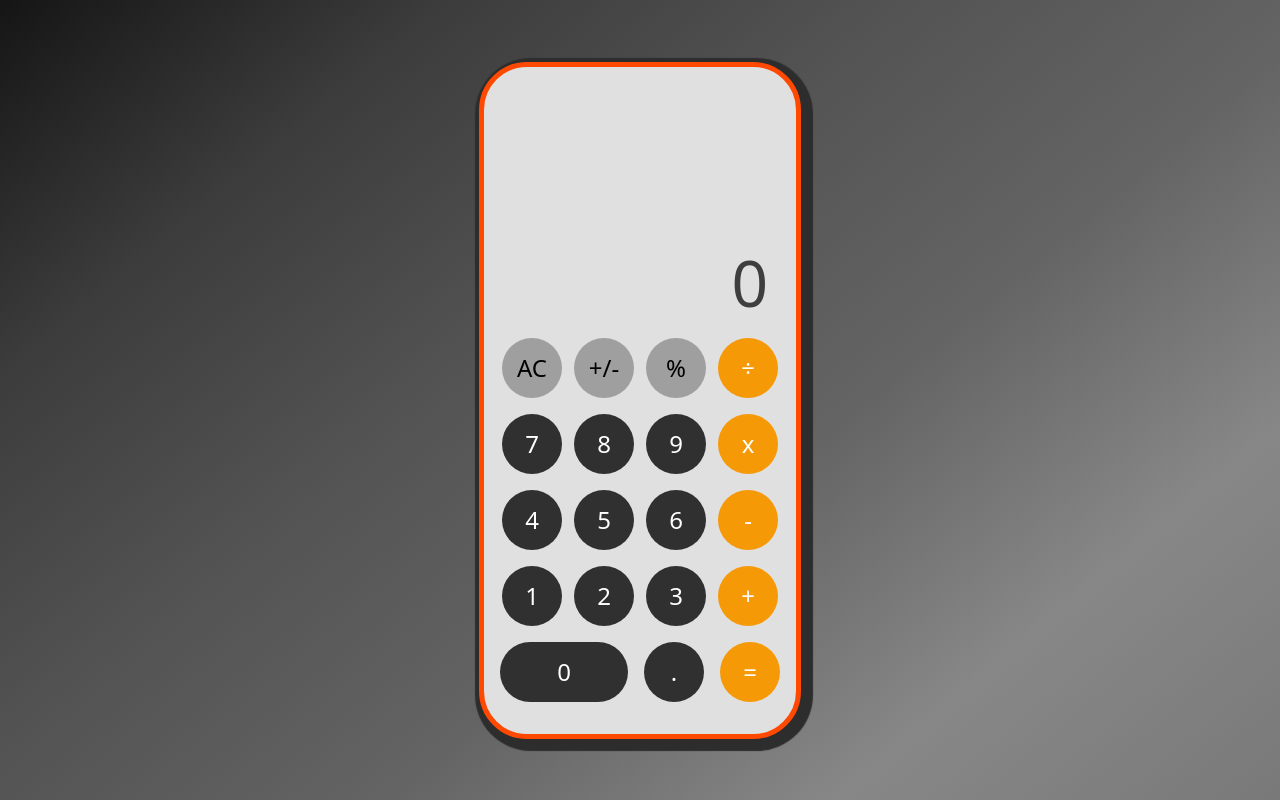
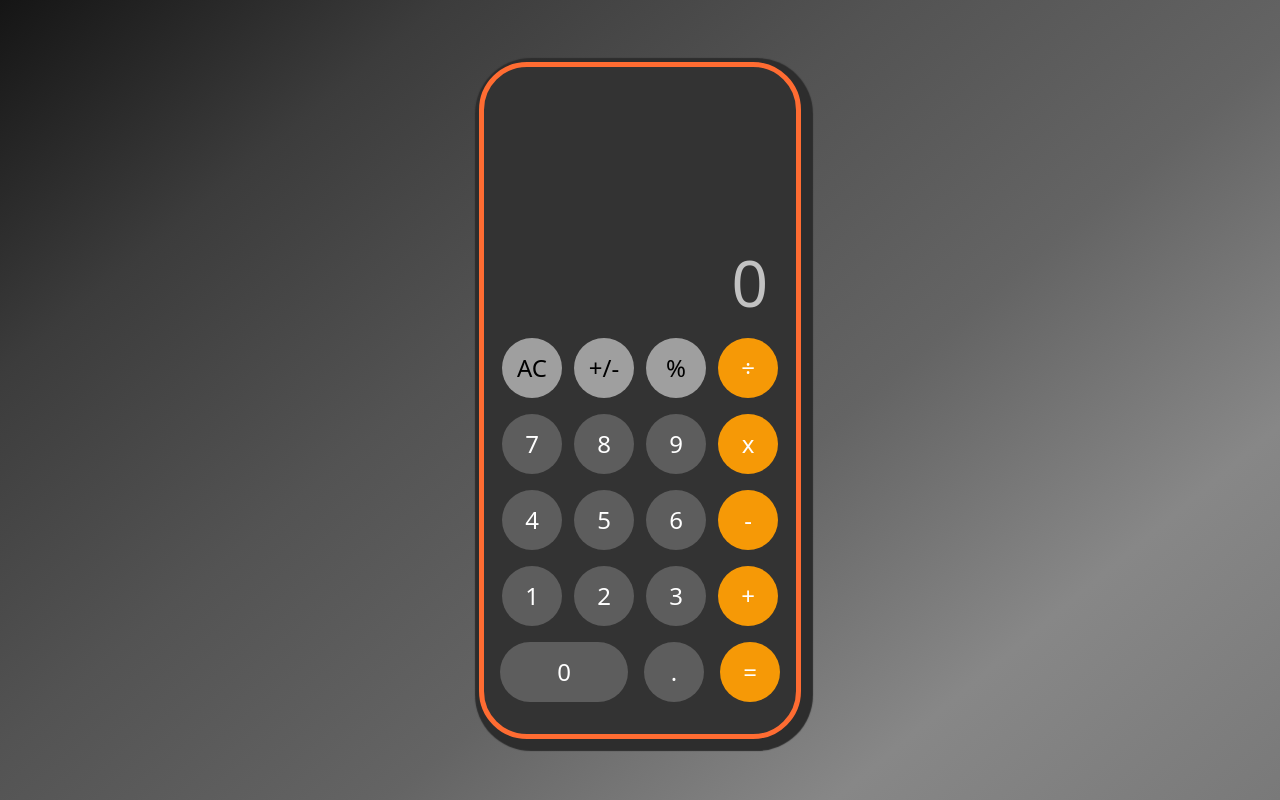
Before and after one commit to nangonz/basic-iphone-calculator, a plain HTML site: page src/index.html in a window 1280 px wide. Drawn offline with Linux system fonts and the light colour scheme.

Commit message:
feature: minor style changes

```diff
--- a/src/script.js
+++ b/src/script.js
@@ -88,5 +88,6 @@ const remove_active = () => {
 
 // convert equation into a string and replace multiply and divide operators
 function stringifyEquation (array) {
-  return array.join(" ").replace("*", "x").replace("/", "÷")
+  let stringOperation = array.join(" ").replace("*", "x").replace("/", "÷")
+  return `${stringOperation} =`
 }
--- a/src/style.css
+++ b/src/style.css
@@ -20,6 +20,7 @@ html {
   font-family: system-ui, -apple-system, BlinkMacSystemFont, 'Segoe UI', Roboto, 'Open Sans', 'Helvetica Neue';
   font-size: 16px;
   background: linear-gradient(320deg, #797979, #878787, #646464, #535353, #3c3c3c, #151515);
+  user-select: none;
 }
 
 button {
@@ -37,13 +38,13 @@ input[type="text"] {
 }
 
 #main {
-  border: .35rem solid #ff4901;
+  box-shadow: 4px 4px 1px 8px rgb(45, 45, 45);
+  border: .35rem solid #ff6c32;
   border-radius: 3rem;
   width: 100%;
   max-width: 17.5rem;
-  background-color: #e0e0e0;
+  background-color: #333333;
   padding: 2rem 1rem;
-  box-shadow: 4px 4px 1px 8px rgb(45, 45, 45);
 }
 
 .calc-header {
@@ -102,7 +103,7 @@ input[type="text"] {
 }
 
 .btn-dark-grey {
-  background-color: #303030;
+  background-color: #5d5d5d;
 }
 
 .btn-dark-grey:hover {
@@ -123,4 +124,10 @@ input[type="text"] {
   font-weight: 600;
   width: 16rem;
   height: 2.5rem;
+  color: rgb(194, 194, 194);
 }
+
+#output {
+  color: rgb(194, 194, 194);
+  user-select: none;
+}
```
